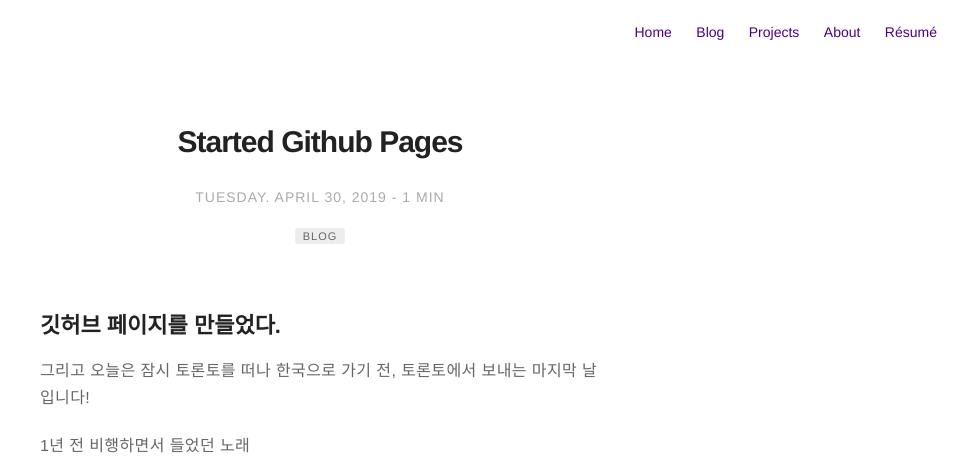
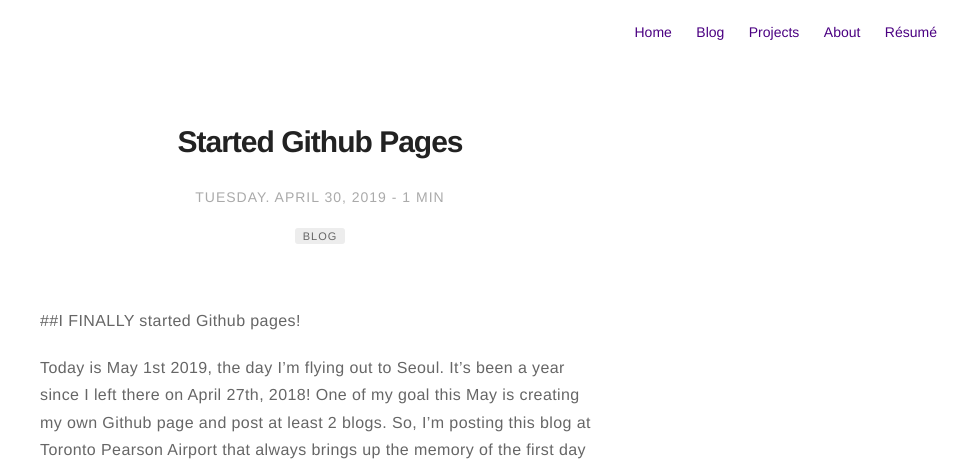
Before and after one commit to hailey99/hailey99.github.io, a Jekyll site: the page built from _posts/2019-04-30-1.markdown, in a window 1280 px wide and 1400 px high. Shown: the top 468 px of the window, without its empty margins (320-1280 px from the left). Built offline with Jekyll 4.4.1, drawn with Linux system fonts in a browser that asks for light colours; comment, search, counter and statistics services are not loaded; some of the changed text lies outside the part shown.

Commit message:
no message

```diff
--- a/_posts/2019-04-30-1.markdown
+++ b/_posts/2019-04-30-1.markdown
@@ -11,15 +11,23 @@ author: Hailey Haeun Park
 description: I FINALLY started Github pages!
 ---
 
-## 깃허브 페이지를 만들었다.
+##I FINALLY started Github pages!
 
-그리고 오늘은 잠시 토론토를 떠나 한국으로 가기 전, 토론토에서 보내는 마지막 날입니다!
+Today is May 1st 2019, the day I'm flying out to Seoul. It's been a year since I left there on April 27th, 2018!
+One of my goal this May is creating my own Github page and post at least 2 blogs.
+So, I'm posting this blog at Toronto Pearson Airport that always brings up the memory of the first day in Canada.
 
-1년 전 비행하면서 들었던 노래
+I just wanna share some songs that I can't love more and the feelings I go through whenever I listen to the songs.
+
+One is _Lee Sora - Track 9_. This comforting song is what I listened to at the plane to Toronto. I embedded the youtube video playing with a river view of Seoul I can't wait to see it.
 
 <iframe width="560" height="315" src="https://www.youtube.com/embed/5LzfjF1ESIc" frameborder="0" allow="accelerometer; autoplay; encrypted-media; gyroscope; picture-in-picture" allowfullscreen></iframe>
 
+The other one is the song I'm gonna listen to in the air heading to Seoul. I've known this band only for 3 weeks but I'm sure I'll stan it for a long time cuz this band let me know the coolness of Thai indie band. It's a shame I can't understand Thai tho.
 
-이건 내일 비행하면서 들을 노래! (몇주째 최애곡 최애밴드랍니다 태국 짱...)
+_Safeplanet - คำตอบ_
 
 <iframe width="560" height="315" src="https://www.youtube.com/embed/P2y-C4sQfCc" frameborder="0" allow="accelerometer; autoplay; encrypted-media; gyroscope; picture-in-picture" allowfullscreen></iframe>
+
+
+Anyway, I hope you all like my new Github page and this bops. See you in Korea!
```
Also changed, not shown: about.md (+1 -1 lines).
